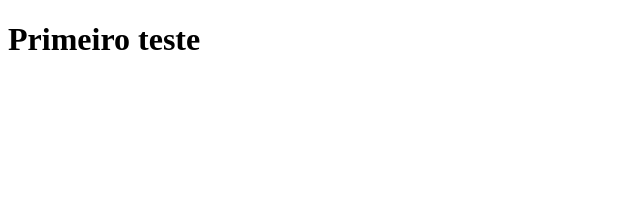
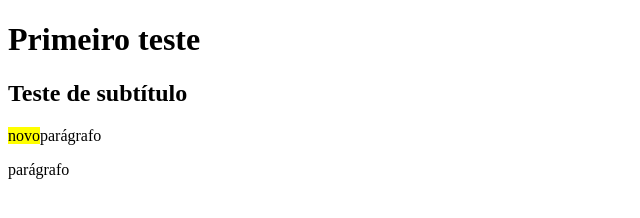
Before and after one commit to Robsonfer/programacao_web_fontend, a plain HTML site: page HTML/teste1.html in a window 1280 px wide. Shown: the whole page, without its empty margins (0-640 px from the left). Drawn offline with Linux system fonts and the light colour scheme.

Commit message:
aulas iniciais

```diff
--- a/HTML/teste1.html
+++ b/HTML/teste1.html
@@ -7,5 +7,11 @@
     </head>
     <body>
         <h1>Primeiro teste</h1>
+
+        <h2>Teste de subtítulo</h2>
+
+        <p><mark>novo</mark>parágrafo</p>
+
+        <p>parágrafo</p>
     </body>
 </html>
```
